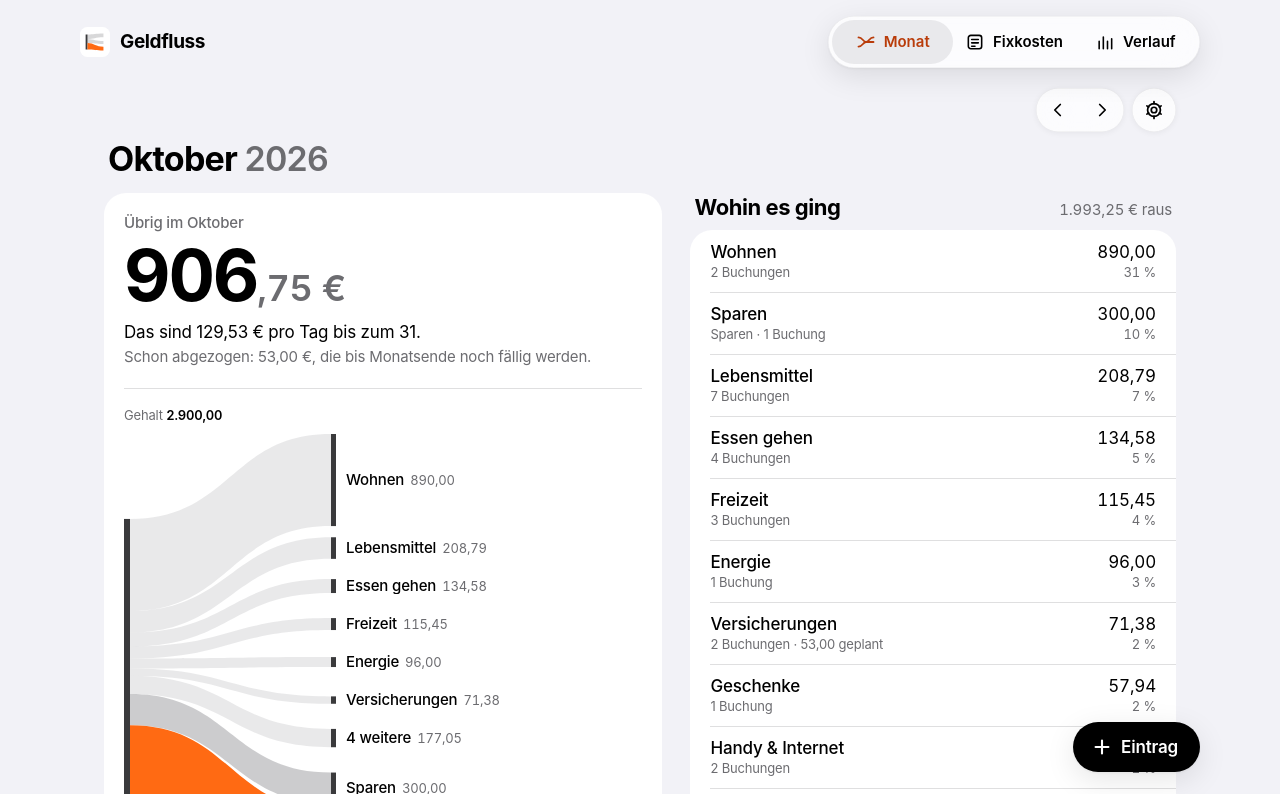
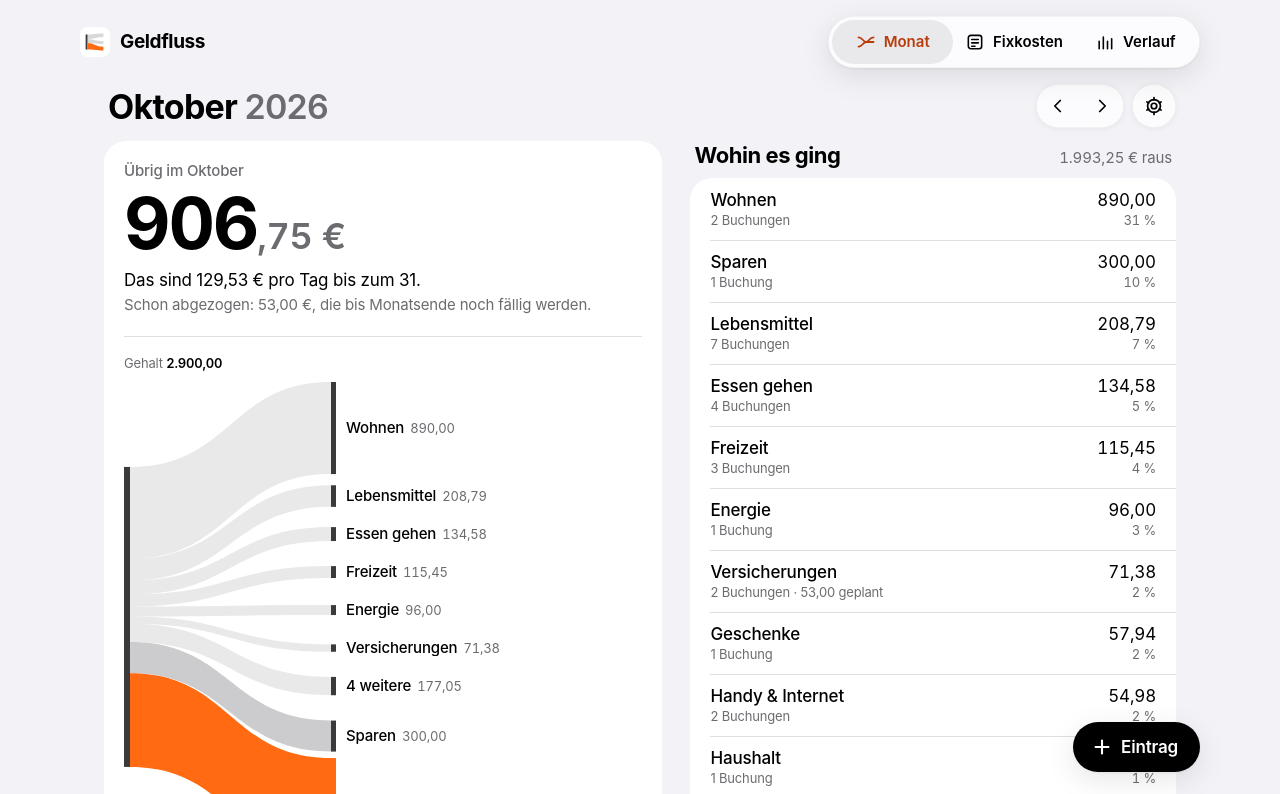
Before and after one commit to Nikityyy/geldfluss, a website with bundled scripts: page app/index.html in a window 1280 px wide. Both pictures are taken after a click on the button "Erst mit Beispieldaten ansehen". Shown: the top 794 px of the page. Built offline with nearby package versions, Linux system fonts and the light colour scheme.

Commit message:
fix: place the desktop toolbar on the title row and drop the repeated sparen label

```diff
--- a/app/css/app.css
+++ b/app/css/app.css
@@ -690,10 +690,13 @@ input[type="date"]::-webkit-date-and-time-value { text-align: left; }
   .brand { display: flex; position: fixed; z-index: 21; top: 16px; left: max(24px, calc(50% - 560px)); height: 52px; align-items: center; gap: 10px; font-weight: 700; font-size: 19px; letter-spacing: -.02em; text-decoration: none; }
   .brand svg { width: 30px; height: 30px; }
   .view { max-width: 1120px; padding: 84px 24px 120px; }
-  .top { position: static; margin: 0; padding: 0; }
+  .view { position: relative; }
+  .top { position: absolute; top: 84px; right: 24px; margin: 0; padding: 0; min-height: 0; }
+  .top.split-top { left: 24px; }
+  .view:has(> .top.split-top) { padding-top: 140px; }
   .top::before, .inline-title { display: none; }
   .view.month { display: grid; grid-template-columns: minmax(0, 1.15fr) minmax(0, 1fr); gap: 0 28px; align-items: start; }
-  .view.month > .top, .view.month > .title { grid-column: 1 / -1; }
+  .view.month > .title { grid-column: 1 / -1; }
   .view.month .col-b .sec:first-child { margin-top: 16px; }
   .view.narrow { max-width: 760px; }
 }
--- a/app/js/views.js
+++ b/app/js/views.js
@@ -181,7 +181,7 @@ function categoryRow(r, sum, key) {
       left > 0 ? h('b', { style: { left: `calc(${spentPct}% + 2px)`, right: '0' } }) : null);
   }
   const sub = [
-    c.kind === 'saving' ? 'Sparen' : null,
+    c.kind === 'saving' && c.name !== 'Sparen' ? 'Sparen' : null,
     `${r.count} ${r.count === 1 ? 'Buchung' : 'Buchungen'}`,
     c.budget ? `Budget ${formatRound(c.budget)}` : null,
     r.planned ? `${formatPlain(r.planned)} geplant` : null,
```
